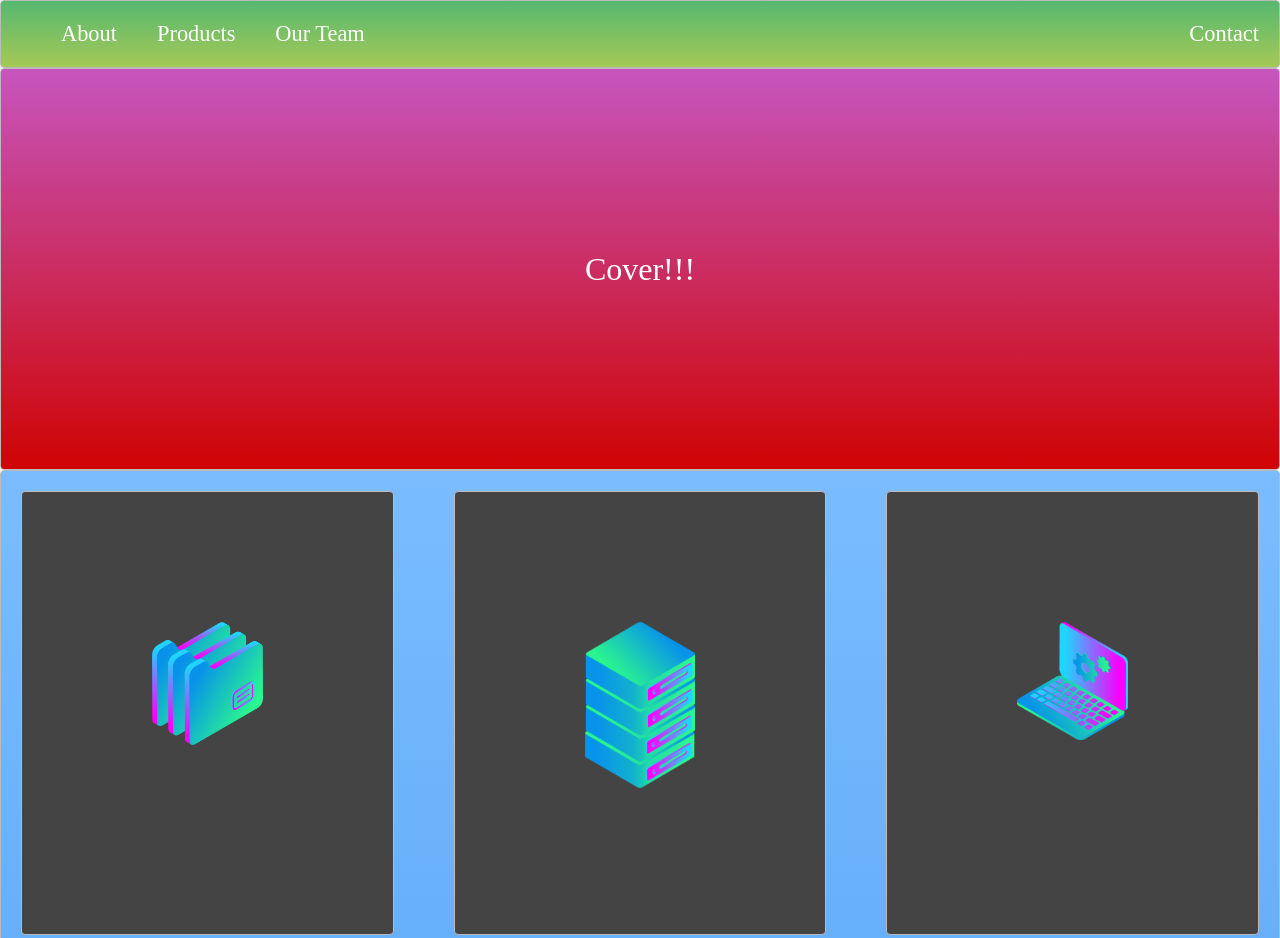
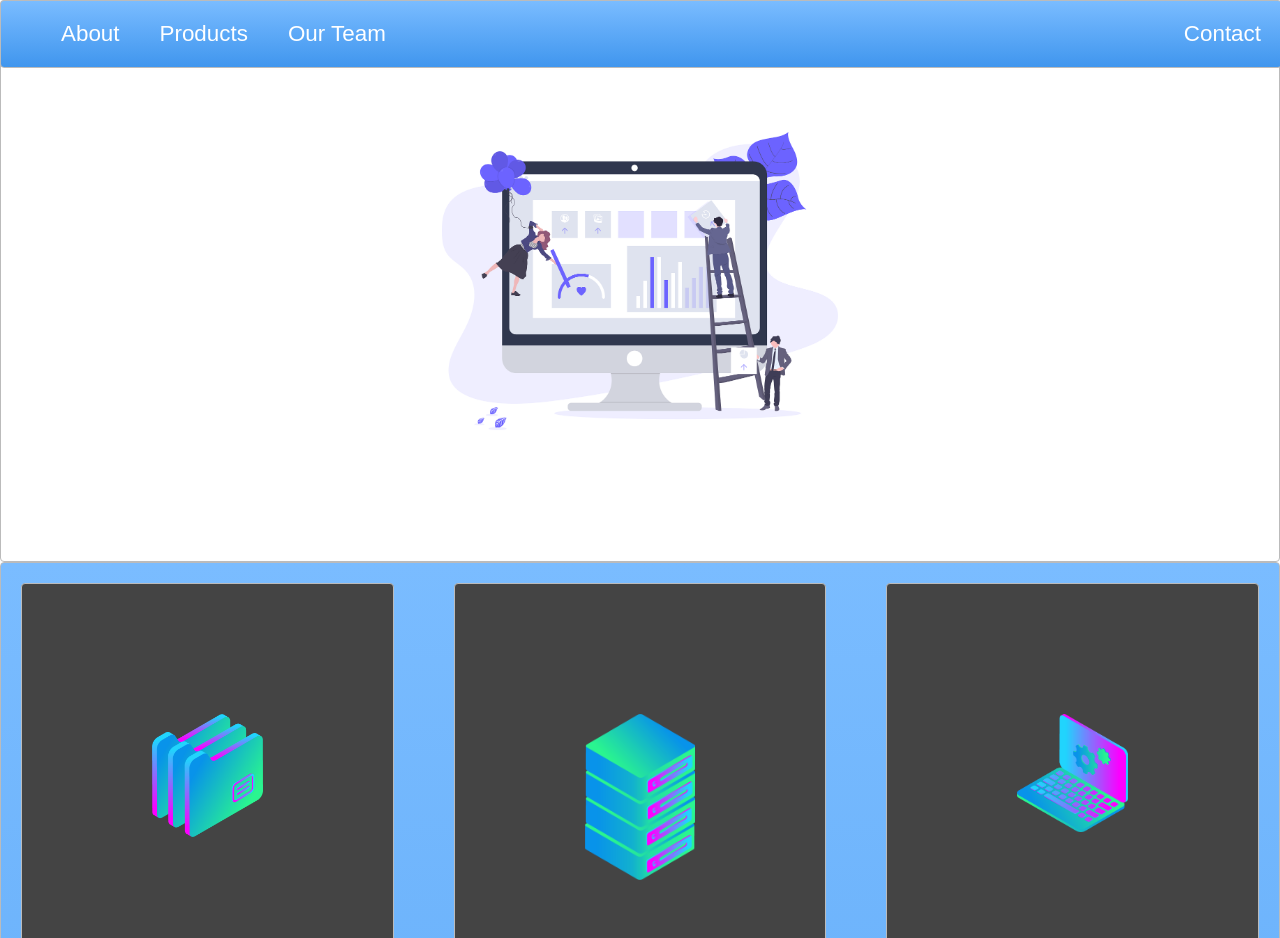
Before and after one commit to code-cs/project-start, a plain HTML site: page index.html in a window 1280 px wide. Shown: the top 938 px of the page. Drawn offline with Linux system fonts and the light colour scheme.

Commit message:
created startup website using css grids and flexbox

```diff
--- a/index.html
+++ b/index.html
@@ -5,7 +5,7 @@
     <link rel="stylesheet" type="text/css" href="./style.css" />
   </head>
   <body>
-    <nav class="zone green">
+    <nav class=" sticky zone blue">
       <ul class="main-nav">
         <li><a href=""></a>About</li>
         <li><a href=""></a>Products</li>
@@ -14,7 +14,9 @@
 
       </ul>
     </nav>
-    <div class="container zone red">Cover!!!</div>
+    <div class="container zone">
+      <img class="cover" src="./img/undraw.png" alt="">
+    </div>
     <div class="zone blue grid-wrapper">
       <div class="box zone"><img src="./img/files_2.png" alt=""></div>
       <div class="box zone"><img src="./img/server_2_2.png" alt=""></div>
@@ -24,6 +26,8 @@
       <div class="box zone"><img src="./img/monitor_coding_2.png" alt=""></div>
       <div class="box zone"><img src="./img/desktop_analytics_2.png" alt=""></div>
       <div class="box zone"><img src="./img/server_safe_2.png" alt=""></div>
+      <div class="box zone"><img src="./img/desktop_analytics_2.png" alt=""></div>
+      <div class="box zone"><img src="./img/server_safe_2.png" alt=""></div>
     </div>
     <footer class=" zone yellow">zero => mastery</footer>
   </body>
--- a/style.css
+++ b/style.css
@@ -16,12 +16,24 @@
     -o-box-shadow:rgba(0,0,0,0.8) 0px 5px 15px, inset rgba(0,0,0,0.15) 0px -10px 20px;
     box-shadow:rgba(0,0,0,0.8) 0px 5px 15px, inset rgba(0,0,0,0.15) 0px -10px 20px;
 }
+
+/* .box:hover {
+    -webkit-transform:rotate(-7deg);
+    -moz-transform:rotate(-7deg);
+    -o-transform:rotate(-7deg);
+    transform:rotate(-7deg);
+} */
 /* Nav */
 .main-nav{
     display: flex;
     list-style: none;
     font-size: 0.7em;
     margin: 0;
+}
+.sticky{
+    position: fixed;
+    top: 0;
+    width: 100%;
 }
 li{
     padding: 20px;
@@ -32,6 +44,7 @@ a{
 }
 body{
     margin: auto 0;
+    font-family: Arial, Helvetica, sans-serif;
 }
 .push{
     margin-left: auto;
@@ -49,7 +62,10 @@ body{
     align-items: center;
     justify-content: center;
     /* to make things responsive we use vh */
-    height: 50vh;
+    height: 70vh;
+}
+.cover{
+    width: 30rem;
 }
 /* grid */
 .grid-wrapper{
```
